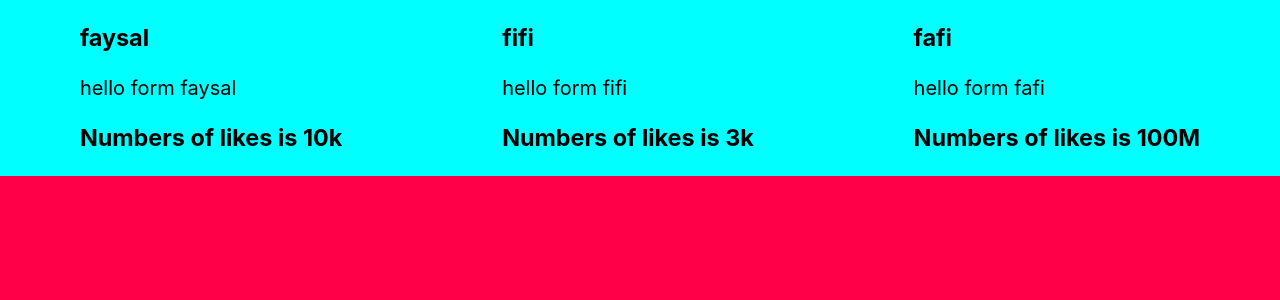
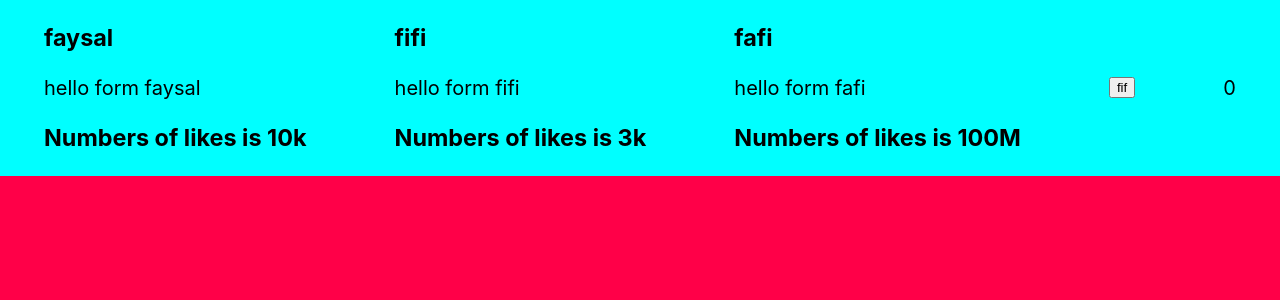
Before and after one commit to faysalsaade/React.js, a React (Create React App) app: page / in a window 1280 px wide. Shown: the top 300 px of the page. Built offline with nearby package versions, Linux system fonts and the light colour scheme.

Commit message:
create new project

```diff
--- a/src/App.css
+++ b/src/App.css
@@ -5,8 +5,8 @@ body {
   display: flex;
   justify-content: space-around;
   align-items: center;
-  color: rgb(85, 255, 79);
-  background-color: rgb(127, 153, 255);
+  color: rgb(255, 204, 0);
+  background-color: rgb(0, 51, 255);
 }
 body:hover {
   background-color: rgb(255, 0, 72);
--- a/src/App.js
+++ b/src/App.js
@@ -1,7 +1,8 @@
-import React from "react";
 import Tweet from "./components/tweet";
 import "./App.css";
+import { useState } from "react";
 function App() {
+  const [count, setcount] = useState(0);
   return (
     <div className="app">
       <Tweet
@@ -19,8 +20,17 @@ function App() {
         message="hello form fafi"
         likes="Numbers of likes is 100M"
       />
+      <button
+        onClick={function () {
+          setcount(count + 1);
+        }}
+      >
+        fif
+      </button>
+      {count}
     </div>
   );
 }
 
 export default App;
+//       <button onClick={() => setcount(count + 1)}>fif</button>
```
